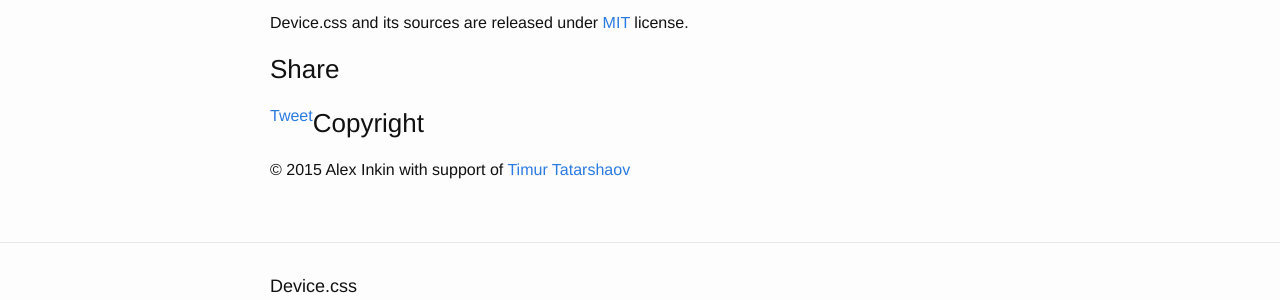
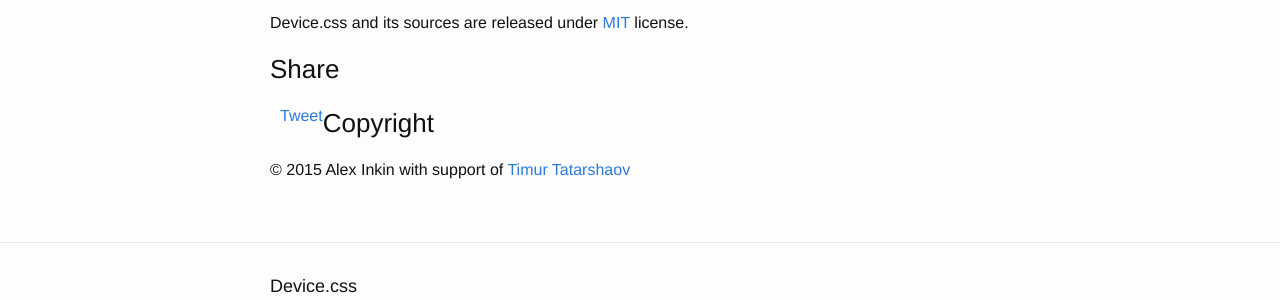
Before and after one commit to famer/device.css, a Jekyll site: the page built from device.css.md, in a window 1280 px wide. Shown: the part 1964-2264 px from the top of the page. Built offline with Jekyll 4.4.1, drawn with Linux system fonts in a browser that asks for light colours; comment, search, counter and statistics services are not loaded.

Commit message:
Update device.css.md

```diff
--- a/device.css.md
+++ b/device.css.md
@@ -80,7 +80,7 @@ Device.css and its sources are released under [MIT](http://opensource.org/licens
 }(document, 'script', 'facebook-jssdk'));</script>
 
 <div style="float:left" class="fb-like" data-href="http://famer.github.io/device.css/" data-layout="button_count" data-action="like" data-show-faces="false" data-share="false"></div>
-<a style="float:left" href="https://twitter.com/share" class="twitter-share-button" data-url="http://famer.github.io/device.css/" data-via="locationsphere">Tweet</a> <script>!function(d,s,id){var js,fjs=d.getElementsByTagName(s)[0],p=/^http:/.test(d.location)?'http':'https';if(!d.getElementById(id)){js=d.createElement(s);js.id=id;js.src=p+'://platform.twitter.com/widgets.js';fjs.parentNode.insertBefore(js,fjs);}}(document, 'script', 'twitter-wjs');</script>
+<a style="float:left; vertical-align: middle; margin-left: 10px;" href="https://twitter.com/share" class="twitter-share-button" data-url="http://famer.github.io/device.css/" data-via="locationsphere">Tweet</a> <script>!function(d,s,id){var js,fjs=d.getElementsByTagName(s)[0],p=/^http:/.test(d.location)?'http':'https';if(!d.getElementById(id)){js=d.createElement(s);js.id=id;js.src=p+'://platform.twitter.com/widgets.js';fjs.parentNode.insertBefore(js,fjs);}}(document, 'script', 'twitter-wjs');</script>
 
 ### Copyright
 © 2015 Alex Inkin with support of [Timur Tatarshaov](http://famer.github.io)
```
